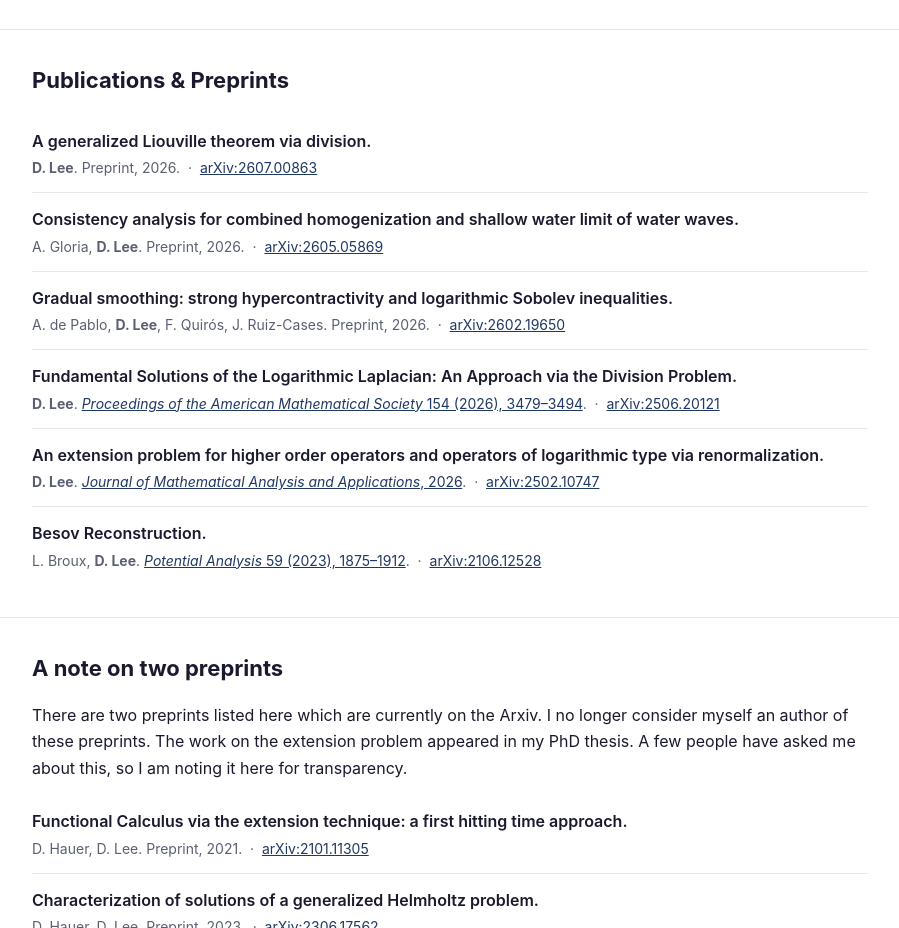
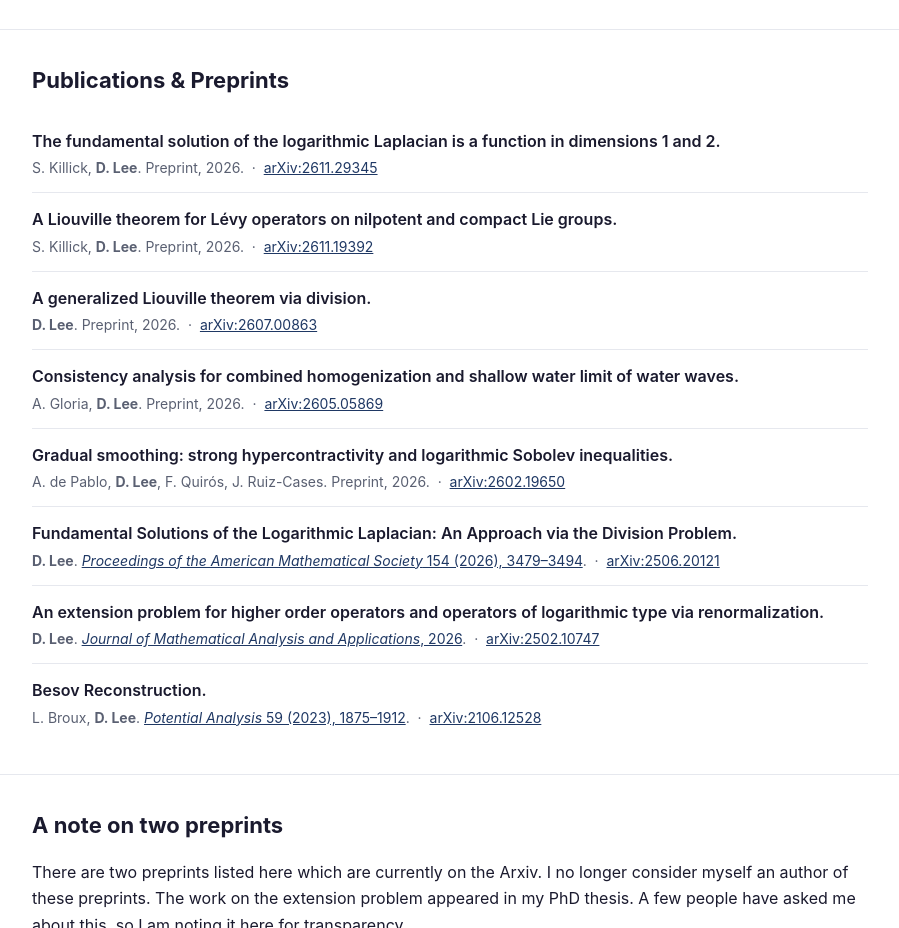
Before and after one commit to STOCHASTIC-DAVEY/stochastic-davey.github.io, a plain HTML site: page index.html in a window 1280 px wide. Shown: the part 842-1770 px from the top of the page, without its empty margins (190-1089 px from the left). Drawn offline with nearby package versions, Linux system fonts and the light colour scheme.

Commit message:
Add two preprints with S. Killick

```diff
--- a/index.html
+++ b/index.html
@@ -117,6 +117,18 @@
     <h2>Publications &amp; Preprints</h2>
 
     <div class="item">
+      <div class="t">The fundamental solution of the logarithmic Laplacian is a function in dimensions 1 and 2.</div>
+      <div class="meta">S. Killick, <strong>D. Lee</strong>. Preprint, 2026.
+        &nbsp;·&nbsp; <a href="https://arxiv.org/abs/2611.29345">arXiv:2611.29345</a></div>
+    </div>
+
+    <div class="item">
+      <div class="t">A Liouville theorem for L&eacute;vy operators on nilpotent and compact Lie groups.</div>
+      <div class="meta">S. Killick, <strong>D. Lee</strong>. Preprint, 2026.
+        &nbsp;·&nbsp; <a href="https://arxiv.org/abs/2611.19392">arXiv:2611.19392</a></div>
+    </div>
+
+    <div class="item">
       <div class="t">A generalized Liouville theorem via division.</div>
       <div class="meta"><strong>D. Lee</strong>. Preprint, 2026.
         &nbsp;·&nbsp; <a href="https://arxiv.org/abs/2607.00863">arXiv:2607.00863</a></div>
```
